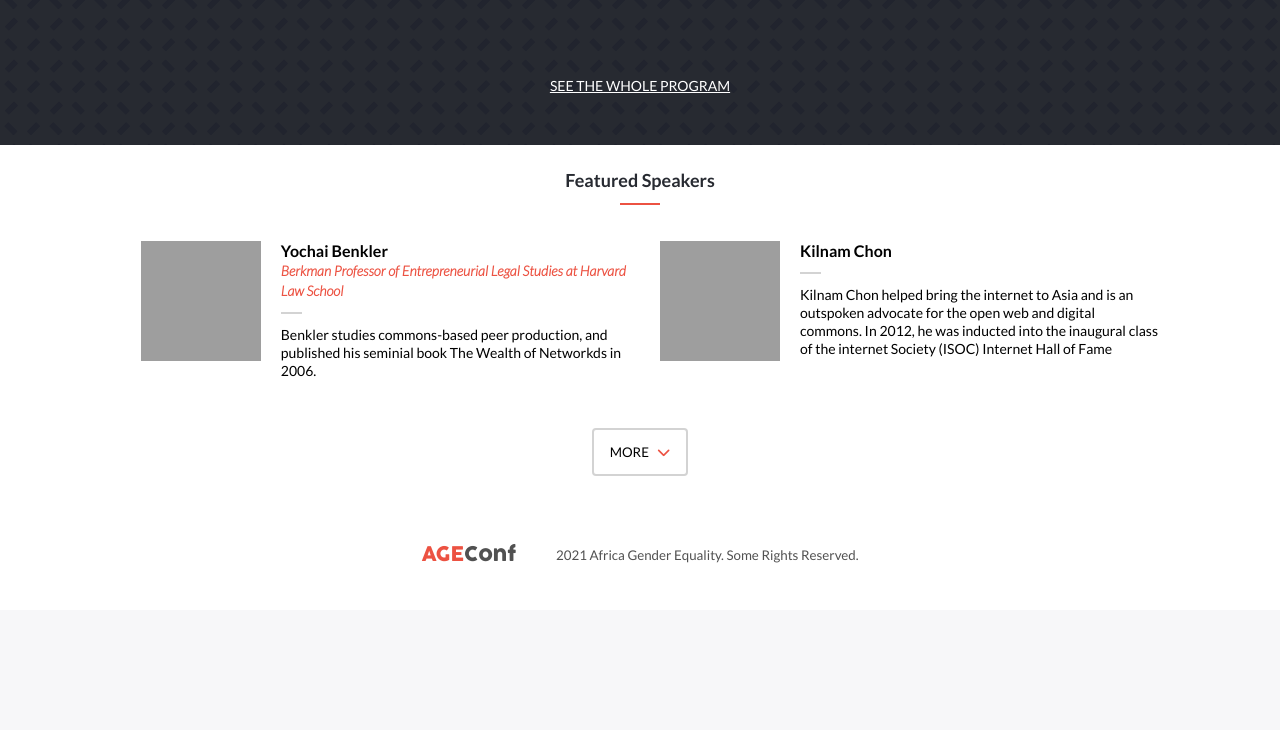
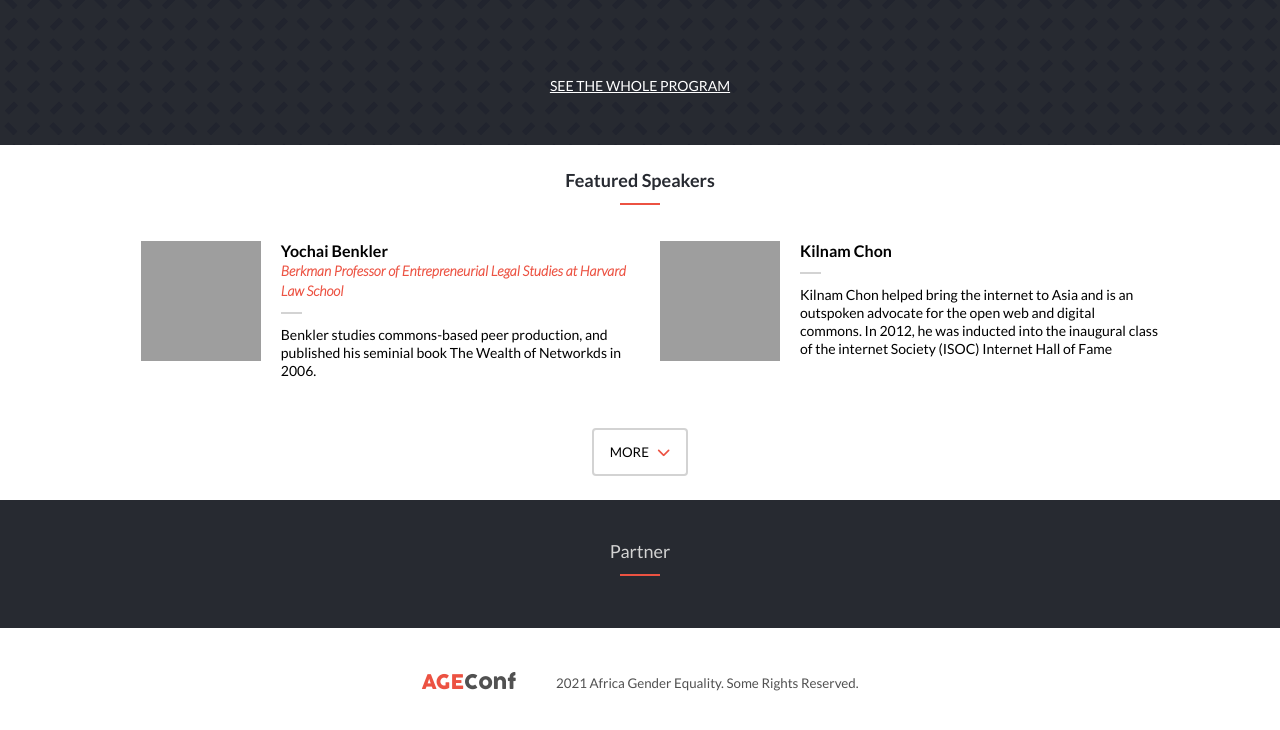
Before and after one commit to usmansbk/html-css-js-capstone, a website: page index.html in a window 1280 px wide. Shown: the part 1147-1877 px from the top of the page. Before the commit the page ends 1757 px from the top, so only its background shows below. Drawn offline with Linux system fonts and the light colour scheme; grey boxes are pictures that could not be loaded.

Commit message:
Add partners section

```diff
--- a/index.html
+++ b/index.html
@@ -168,6 +168,13 @@
           </button>
         </div>
       </section>
+
+      <section class="partners bg-dark color-tertiary">
+        <h2 class="header-3 fw-normal text-center">Partner</h2>
+        <div class="divider bg-primary bd-primary my-12"></div>
+
+      </section>
+
       <footer class="bg-white color-dark-text footer">
         <a class="navbar-brand logo" href="./"
           >AGE<span class="color-dark-text">Conf</span></a
--- a/sass/_colors.scss
+++ b/sass/_colors.scss
@@ -18,6 +18,10 @@ $dark-text: #515151;
 
 .color-white {
   color: white;
+}
+
+.color-tertiary {
+  color: $tertiary;
 }
 
 .bg {
--- a/sass/_layout.scss
+++ b/sass/_layout.scss
@@ -284,6 +284,12 @@
   }
 }
 
+.partners {
+  padding: 40px;
+  display: flex;
+  flex-direction: column;
+}
+
 .footer {
   padding: 40px;
   display: flex;
--- a/sass/_typography.scss
+++ b/sass/_typography.scss
@@ -71,3 +71,7 @@
 .fw-bold {
   font-weight: bold;
 }
+
+.fw-normal {
+  font-weight: normal;
+}
```
Also changed, not shown: css/index.css, 1 other file.
